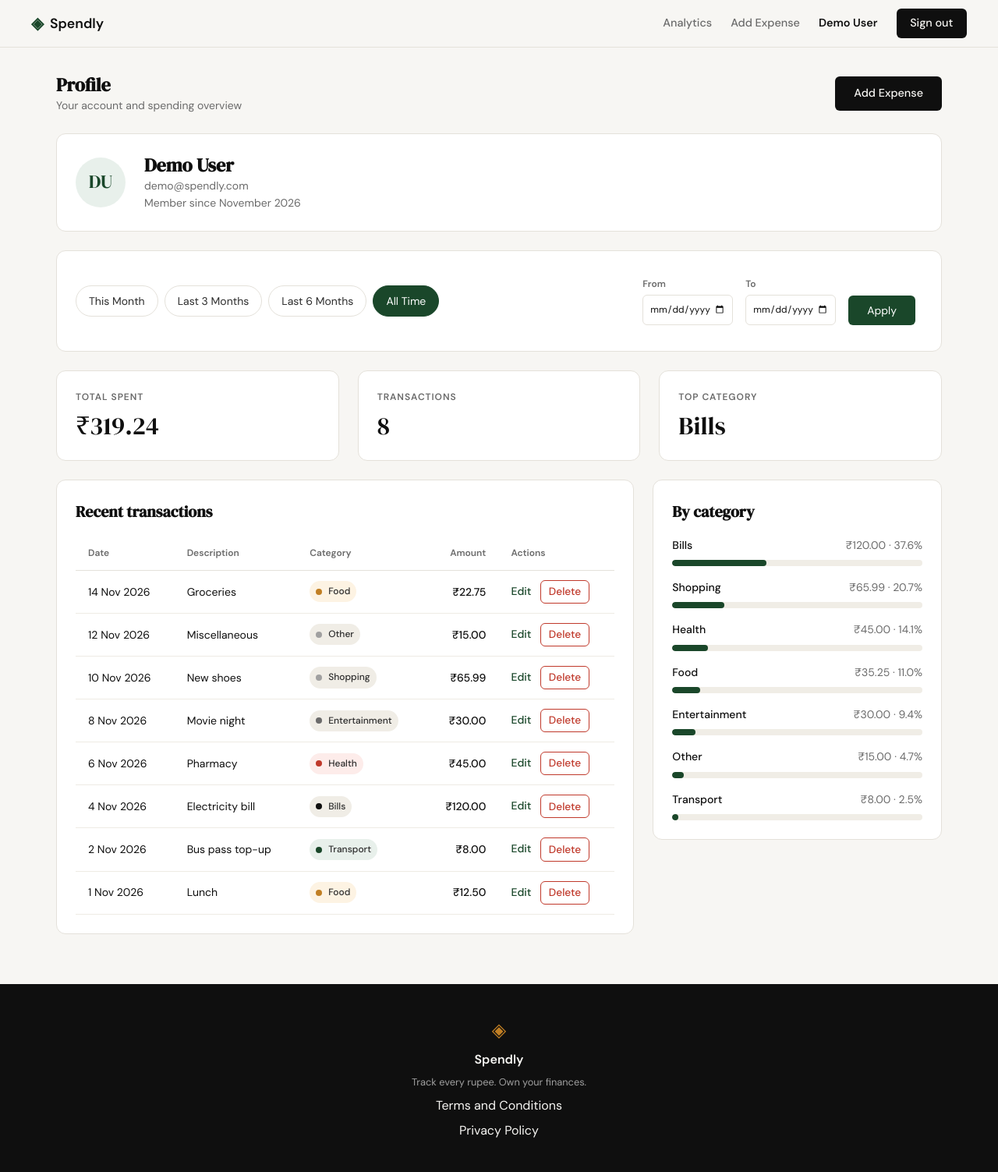
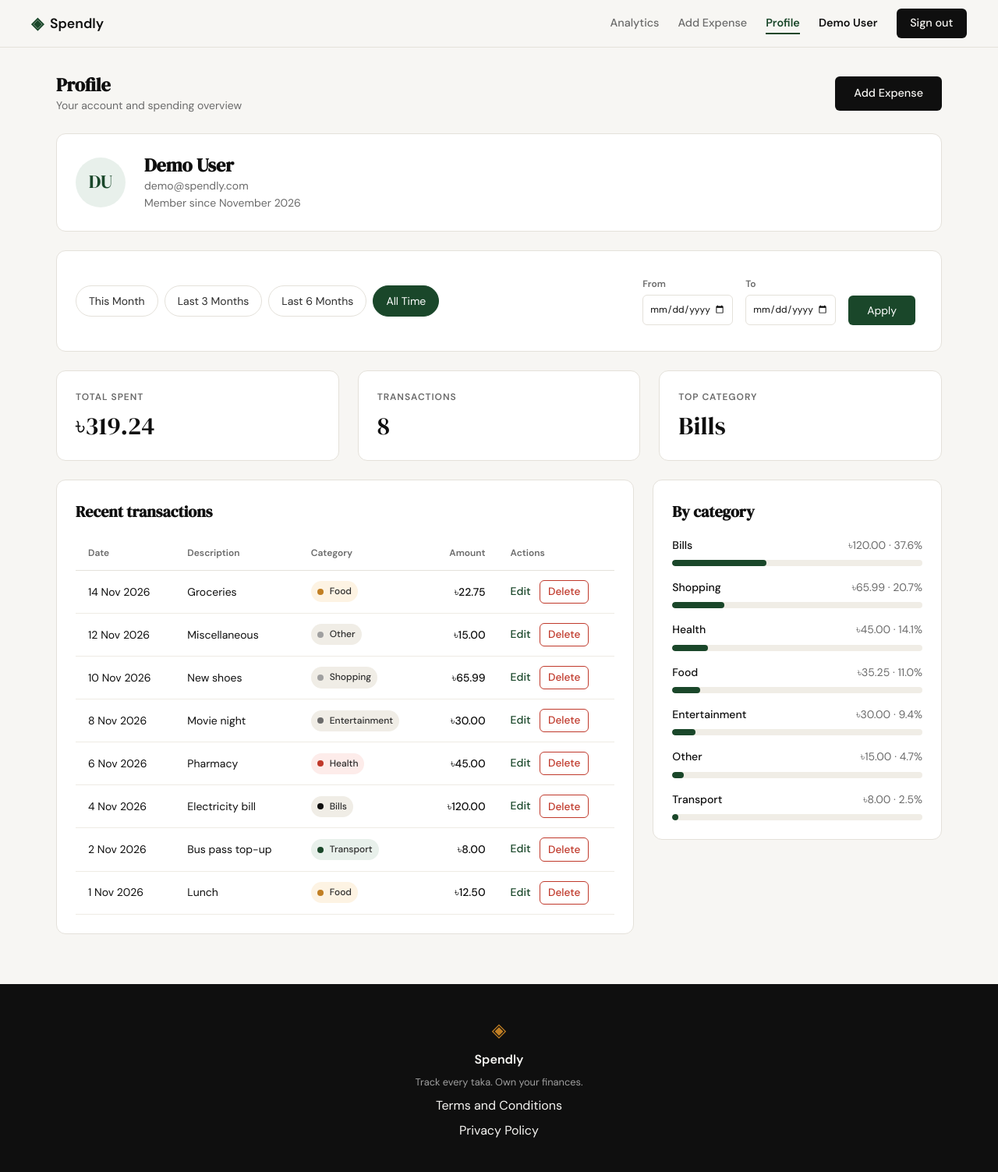
Before and after one commit to Ashraful794/expense-tracker, a Flask app: page /profile in a window 1280 px wide. Shown: the whole page at 78% size. Run offline with Flask 3, Linux system fonts and the light colour scheme; the visitor is signed in with stand-in values (Sample User, id 1); data comes from the database, SQL or seed files in the repository.

Commit message:
feat: reach profile from the header and see amounts in taka (#6)
Co-authored-by: Claude Sonnet 5.5 <noreply@anthropic.com>

```diff
--- a/templates/add_expense.html
+++ b/templates/add_expense.html
@@ -22,7 +22,7 @@
 
             <form method="POST" action="{{ url_for('add_expense') }}">
                 <div class="form-group">
-                    <label for="amount">Amount (₹)</label>
+                    <label for="amount">Amount (৳)</label>
                     <input type="number" id="amount" name="amount"
                            class="form-input" step="0.01" min="0.01"
                            placeholder="0.00"
--- a/templates/base.html
+++ b/templates/base.html
@@ -22,6 +22,7 @@
                 {% if session.get('user_id') %}
                 <a href="{{ url_for('analytics') }}" class="nav-link{% if request.endpoint == 'analytics' %} active{% endif %}"{% if request.endpoint == 'analytics' %} aria-current="page"{% endif %}>Analytics</a>
                 <a href="{{ url_for('add_expense') }}" class="nav-link{% if request.endpoint == 'add_expense' %} active{% endif %}"{% if request.endpoint == 'add_expense' %} aria-current="page"{% endif %}>Add Expense</a>
+                <a href="{{ url_for('profile') }}" class="nav-link{% if request.endpoint == 'profile' %} active{% endif %}"{% if request.endpoint == 'profile' %} aria-current="page"{% endif %}>Profile</a>
                 <span class="nav-user">{{ nav_user_name }}</span>
                 <a href="{{ url_for('logout') }}" class="nav-cta">Sign out</a>
                 {% else %}
@@ -40,7 +41,7 @@
         <div class="footer-inner">
             <span class="brand-icon">◈</span>
             <span class="footer-name">Spendly</span>
-            <p class="footer-copy">Track every rupee. Own your finances.</p>
+            <p class="footer-copy">Track every taka. Own your finances.</p>
             <a href="{{ url_for('terms') }}">Terms and Conditions</a>
             <a href="{{ url_for('privacy') }}">Privacy Policy</a>
         </div>
--- a/templates/edit_expense.html
+++ b/templates/edit_expense.html
@@ -22,7 +22,7 @@
 
             <form method="POST" action="{{ url_for('edit_expense', id=expense.id) }}">
                 <div class="form-group">
-                    <label for="amount">Amount (₹)</label>
+                    <label for="amount">Amount (৳)</label>
                     <input type="number" id="amount" name="amount"
                            class="form-input" step="0.01" min="0.01"
                            placeholder="0.00"
--- a/templates/profile.html
+++ b/templates/profile.html
@@ -52,7 +52,7 @@
     <section class="profile-stats" aria-label="Spending summary">
         <div class="profile-card profile-stat">
             <span class="profile-stat-label">Total spent</span>
-            <span class="profile-stat-value">₹{{ "%.2f"|format(stats.total_spent) }}</span>
+            <span class="profile-stat-value">৳{{ "%.2f"|format(stats.total_spent) }}</span>
         </div>
         <div class="profile-card profile-stat">
             <span class="profile-stat-label">Transactions</span>
@@ -86,10 +86,10 @@
                             <td class="profile-date">{{ t.date }}</td>
                             <td>{{ t.description }}</td>
                             <td><span class="profile-badge profile-badge--{{ t.slug }}">{{ t.category }}</span></td>
-                            <td class="profile-num">₹{{ "%.2f"|format(t.amount) }}</td>
+                            <td class="profile-num">৳{{ "%.2f"|format(t.amount) }}</td>
                             <td class="profile-actions">
                                 <a class="profile-edit-link" href="{{ url_for('edit_expense', id=t.id) }}">Edit</a>
-                                <form class="profile-delete-form" method="post" action="{{ url_for('delete_expense', id=t.id) }}" data-confirm="Delete this expense?" data-confirm-detail="{{ t.description }} · ₹{{ '%.2f'|format(t.amount) }}">
+                                <form class="profile-delete-form" method="post" action="{{ url_for('delete_expense', id=t.id) }}" data-confirm="Delete this expense?" data-confirm-detail="{{ t.description }} · ৳{{ '%.2f'|format(t.amount) }}">
                                     <button type="submit" class="btn-delete">Delete</button>
                                 </form>
                             </td>
@@ -111,7 +111,7 @@
                 <li class="profile-cat">
                     <div class="profile-cat-head">
                         <span class="profile-cat-name">{{ c.name }}</span>
-                        <span class="profile-cat-amount">₹{{ "%.2f"|format(c.total) }} · {{ c.percent }}%</span>
+                        <span class="profile-cat-amount">৳{{ "%.2f"|format(c.total) }} · {{ c.percent }}%</span>
                     </div>
                     <progress class="profile-progress" value="{{ c.percent }}" max="100" aria-label="{{ c.name }} share of spending">{{ c.percent }}%</progress>
                 </li>
```
Also changed, not shown: templates/landing.html (+5 -5 lines), tests/test_06-date-filter.py (+6 -6 lines), tests/test_date_filter.py (+3 -3 lines), tests/test_delete_expense.py (+1 -1 lines), tests/test_profile.py (+22 -0 lines).
